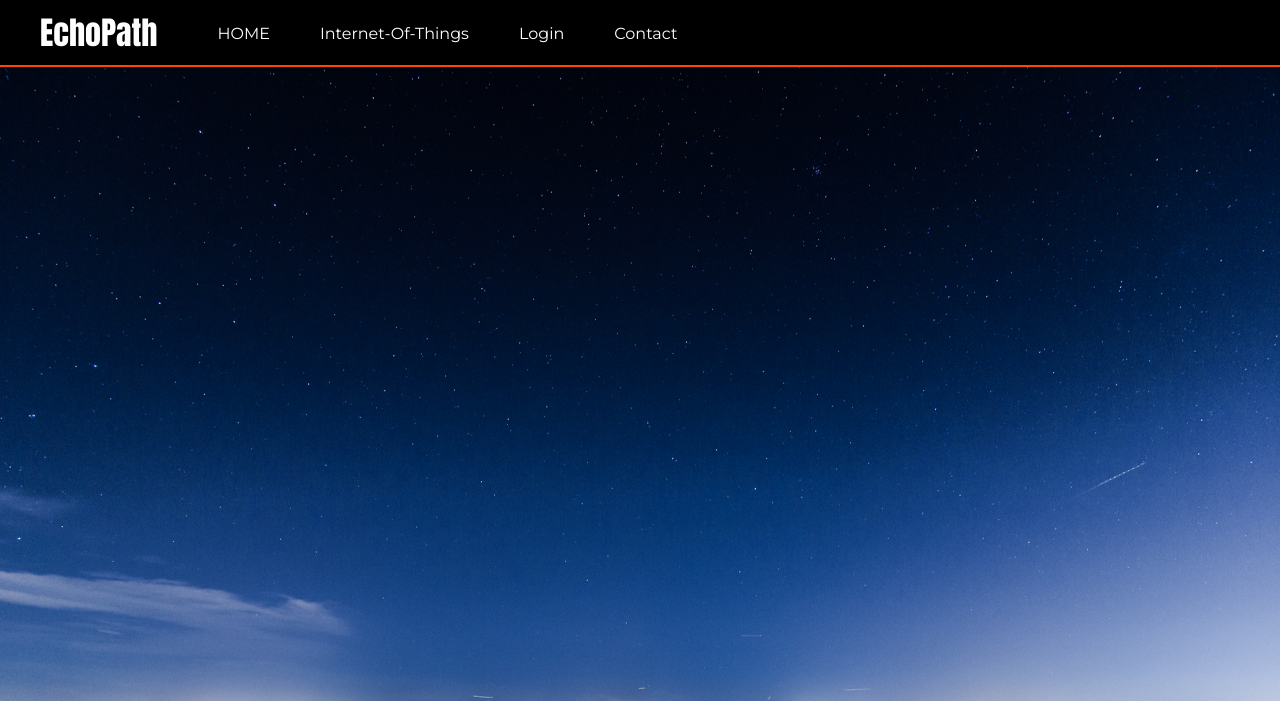
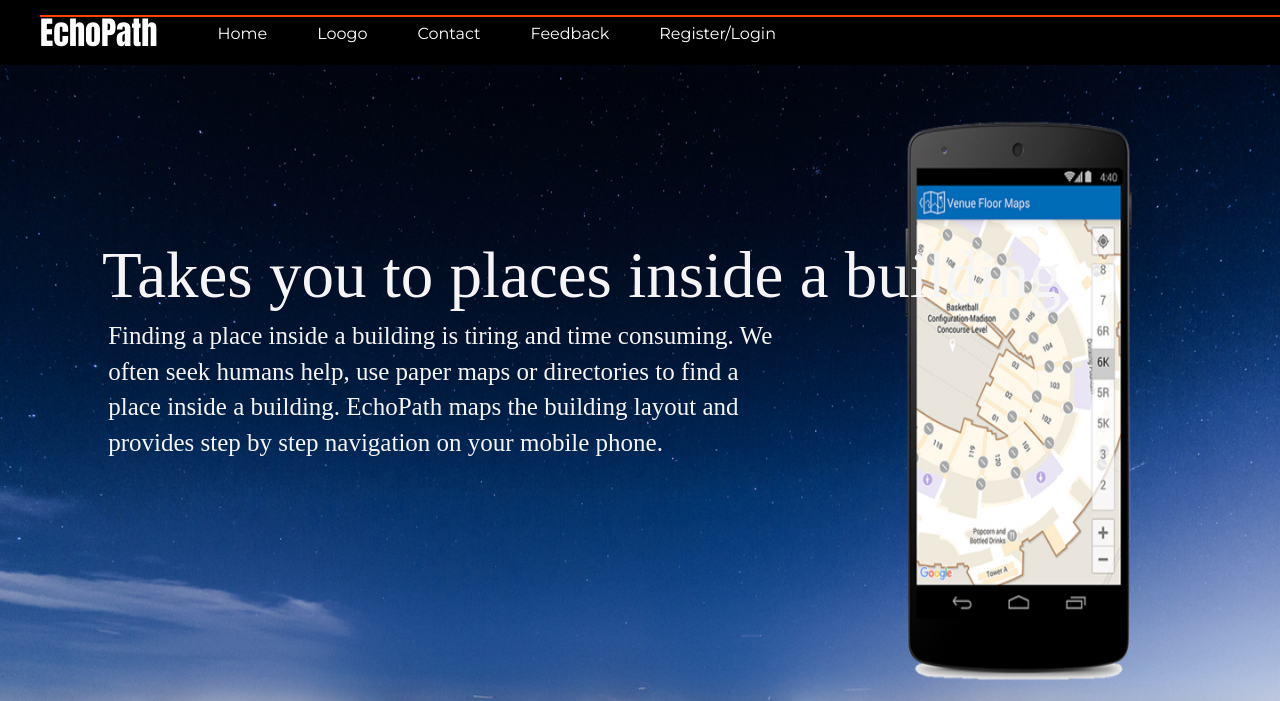
Before and after one commit to sheshankkodam/echopath-uf, a Flask app: page /echopath in a window 1280 px wide. Shown: the top 701 px of the page. Run offline with Flask 2, Linux system fonts and the light colour scheme; parts of the project's set-up code (start-up, migrations or seed data) failed here and were passed over; some libraries are stand-ins or nearby versions.

Commit message:
added landing page

```diff
--- a/src/frontend_static/css/echopath.css
+++ b/src/frontend_static/css/echopath.css
@@ -1,5 +1,6 @@
 @import 'https://fonts.googleapis.com/css?family=Anton';
 @import 'https://fonts.googleapis.com/css?family=Montserrat';
+@import 'https://fonts.googleapis.com/css?family=Raleway:400,400i,500,500i,600,600i,700,700i,800,800i,900,900i';
 
 body {
     margin: 0 auto;
@@ -53,6 +54,23 @@
 .divider {
     background-color: orangered;
     height: 2px;
+}
+
+.homeEchoPathPitch {
+    font-family: Raleway sans-serif;
+    margin: 10% 0% 0% 5%;
+    padding: 0 0 0.5% 0;
+    color: whitesmoke;
+    font-size: 65px;
+}
+
+.homeEchoPathDesc {
+    font-family: "PT Sans Narrow", serif;
+    color: whitesmoke;
+    font-size: 25px;
+    /*padding: 0% 70% 0 5%;*/
+    margin: 0% 40% 0 5.5%;
+    display: inline-block;
 }
 
 .container{
--- a/src/templates/echopath.html
+++ b/src/templates/echopath.html
@@ -13,14 +13,23 @@
             <nav>
                 <h1>EchoPath</h1>
                 <ul id="navId">
-                    <li> <a href="#">HOME</a> </li>
-                    <li> <a href="iot.html">Internet-Of-Things</a> </li>
-                    <li> <a href="#">Login</a> </li>
+                    <li> <a href="#">Home</a> </li>
+                    <li> <a href="iot.html">Loogo</a> </li>
                     <li> <a href="#">Contact</a> </li>
+                    <li> <a href="#">Feedback</a> </li>
+                    <li> <a href="#">Register/Login</a> </li>
+                    <li> <a href="#" class="loginHeader"></a> </li>
                 </ul>
-            </nav>
+            </n
         </header>
         <div class="divider"></div>
+        <div>
+            <h1 class="homeEchoPathPitch">Takes you to places inside a building</h1>
+            <p class="homeEchoPathDesc">Finding a place inside a building is tiring and time consuming. We often seek
+                humans help, use paper maps or directories to find a place inside a building. EchoPath maps the building
+                layout and provides step by step navigation on your mobile phone.
+            </p>
+        </div>
     </body>
     <script type="text/javascript" src="https://code.jquery.com/jquery-1.11.0.min.js"></script>
     <script type="application/javascript" src="../frontend_static/javascript/max.js"></script>
```
Also changed, not shown: src/frontend_static/images/bg.jpg.
